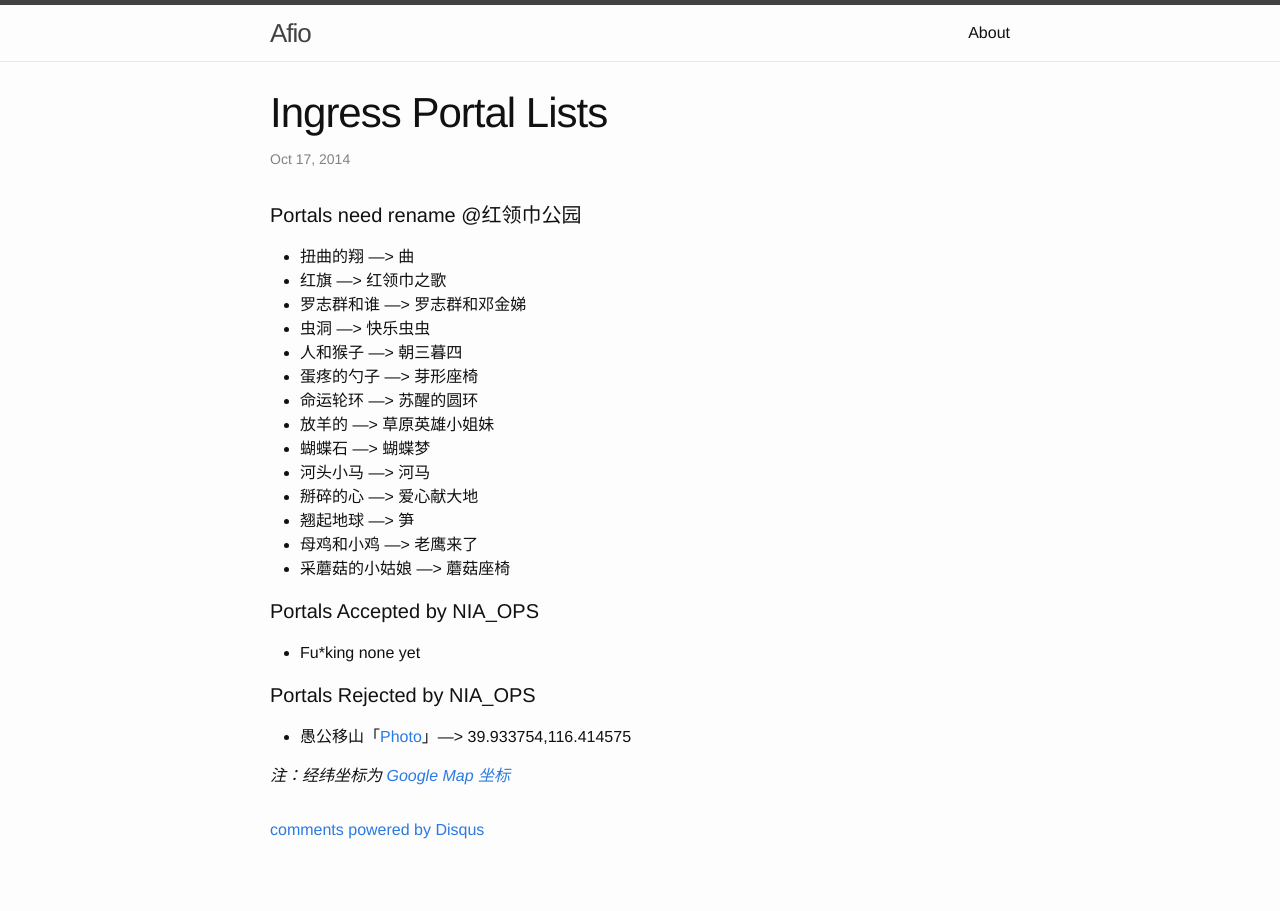
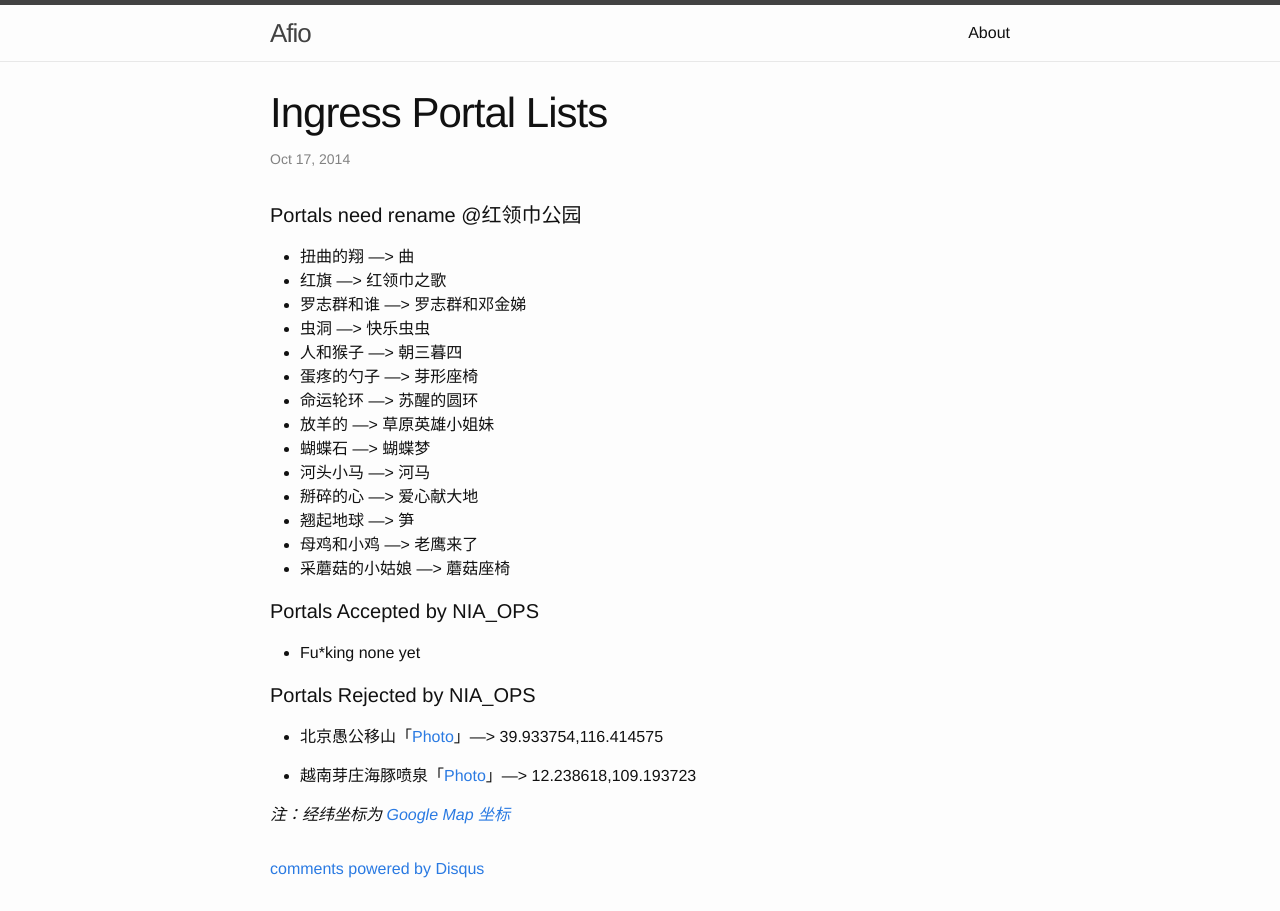
Before and after one commit to Afio/afio.github.io, a Jekyll site: the page built from _posts/2014-10-17-Ingress-Portal-About.md, in a window 1280 px wide. Built offline with Jekyll 4.4.1, drawn with Linux system fonts in a browser that asks for light colours; comment, search, counter and statistics services are not loaded.

Commit message:
gps update

```diff
--- a/_posts/2014-10-17-Ingress-Portal-About.md
+++ b/_posts/2014-10-17-Ingress-Portal-About.md
@@ -33,7 +33,9 @@ categories: ingress
 ####Portals Rejected by NIA_OPS
 
 
-- 愚公移山「<a href="http://pic.yupoo.com/sharemyself/EbPAY3jw/medish.jpg" target="_blank">Photo</a>」---> 39.933754,116.414575
+- 北京愚公移山「<a href="http://ingresss.qiniudn.com/yugongyishan.jpg" target="_blank">Photo</a>」---> 39.933754,116.414575
+
+- 越南芽庄海豚喷泉「<a href="http://ingresss.qiniudn.com/haitunpenquan.jpg" target="_blank">Photo</a>」---> 12.238618,109.193723
 
 
 
```
Also changed, not shown: _posts/2014-09-12-workgeek-email.md (+1 -1 lines).
